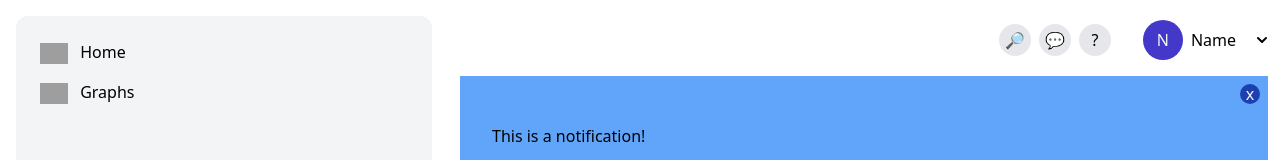
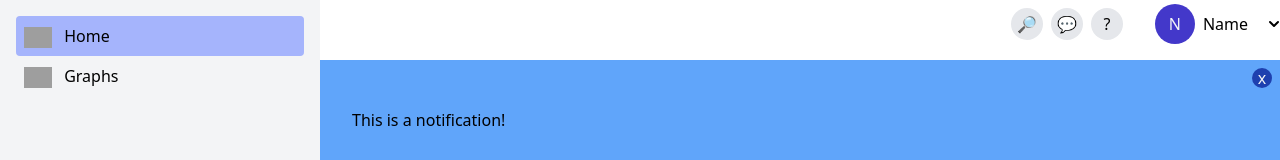
Before and after one commit to parastooveisi/svelte-personal-dashboard, a Svelte app: page / in a window 1280 px wide. Shown: the top 160 px of the page. Built offline with nearby package versions, Linux system fonts and the light colour scheme; grey boxes are pictures that could not be loaded.

Commit message:
Update layout

```diff
--- a/src/App.svelte
+++ b/src/App.svelte
@@ -5,24 +5,24 @@
   import TopNotification from "./components/TopNotification.svelte";
   import Graphs from "./components/Graphs.svelte";
   let items = ["Home", "Graphs"];
-  let activeItems = "Home";
+  let activeItem = "Home";
   const tabChange = (e) => {
-    activeItems = e.detail;
+    activeItem = e.detail;
   };
   import ActionBar from "./components/ActionBar.svelte";
 </script>
 
 <TailwindCSS />
 
-<div class="w-full flex flex-col sm:flex-row flex-wrap sm:flex-nowrap py-4 flex-grow">
-  <NavBar on:tabChange={tabChange} {activeItems} {items} />
+<div class="grid grid-cols-4">
+  <NavBar on:tabChange={tabChange} {activeItem} {items} />
 
-  <main role="main" class="w-full h-full flex-grow pt-1 px-3">
+  <main role="main" class="w-full h-full flex-grow pt-1 col-span-3">
     <TopNav />
     <TopNotification />
-    {#if activeItems === "Home"}
+    {#if activeItem === "Home"}
       <h1 class="text-3xl md:text-5xl mb-4 font-extrabold" id="home">Personal Dashboard</h1>
-    {:else if activeItems === "Graphs"}
+    {:else if activeItem === "Graphs"}
       <h1 class="text-3xl md:text-5xl mb-4 font-extrabold" id="graphs">New Tab</h1>
     {/if}
     <ActionBar />
--- a/src/TailwindCSS.svelte
+++ b/src/TailwindCSS.svelte
@@ -1,5 +1,10 @@
-<style global>
+<style lang="postcss" global>
   @tailwind base;
   @tailwind components;
   @tailwind utilities;
+
+  #app {
+    width: 100%;
+    overflow-x: hidden;
+  }
 </style>
--- a/src/components/NavBar.svelte
+++ b/src/components/NavBar.svelte
@@ -5,8 +5,8 @@
   export let activeItem: string;
 </script>
 
-<div class="max-w-md w-full h-screen flex-shrink flex-grow-0 px-4 ">
-  <div class="sticky top-0 p-4 bg-gray-100 rounded-xl w-full h-full">
+<div class="w-full h-screen flex-shrink flex-grow-0">
+  <div class="sticky top-0 p-4 bg-gray-100 h-full">
     <ul class="flex sm:flex-col overflow-hidden content-center justify-center">
       {#each items as item}
         <li on:click={() => dispatch("tabChange", item)} class="py-2 hover:bg-indigo-300 rounded {item === activeItem ? 'bg-indigo-300' : ''}">
```
